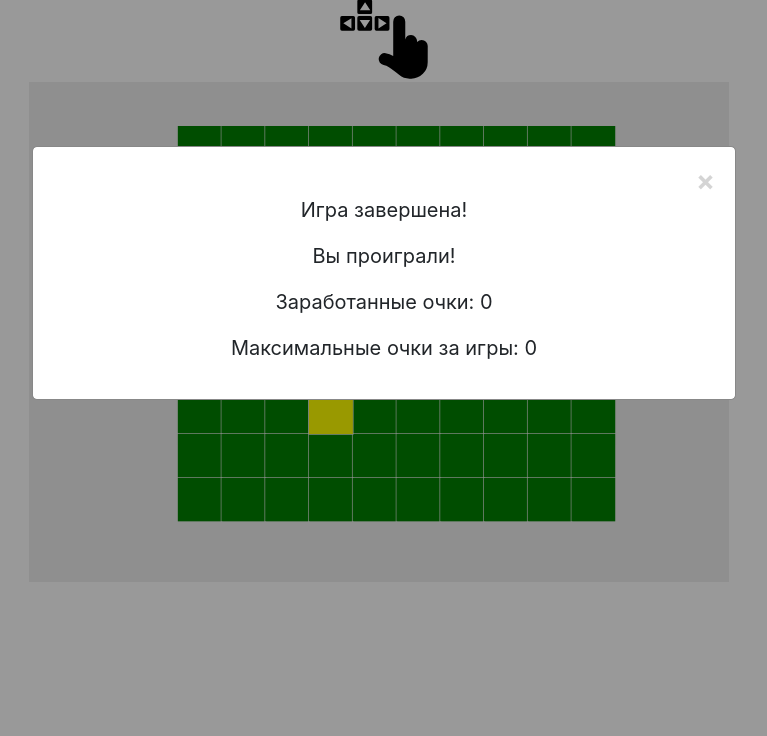
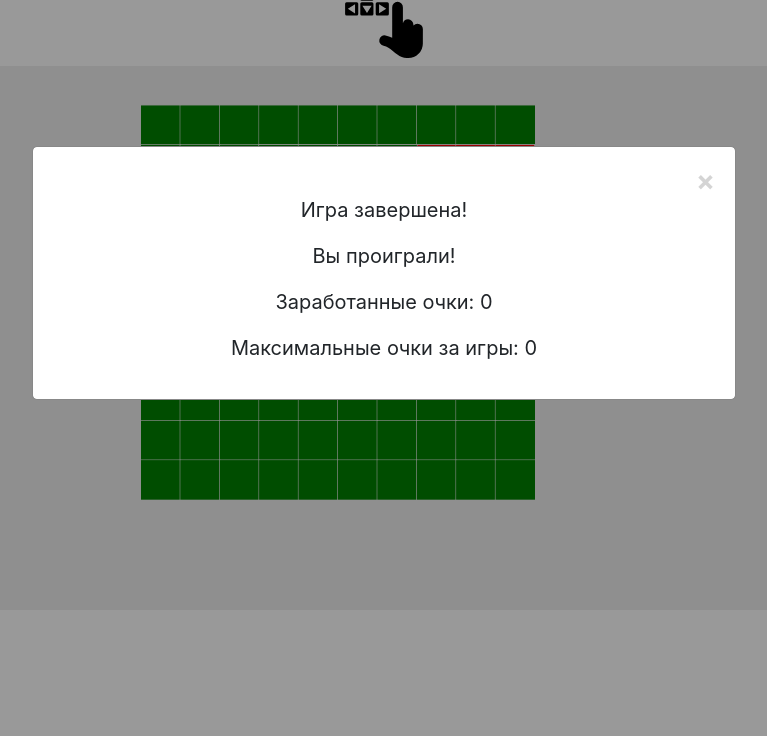
Before and after one commit to AnigalHub/Snake, a website built with webpack: page index.html in a window 1280 px wide. Shown: the part 64-800 px from the top of the page, without its empty margins (256-1023 px from the left). Built offline with nearby package versions, Linux system fonts and the light colour scheme.

Commit message:
добавлена иконка, изменен размер canvas

```diff
--- a/index.html
+++ b/index.html
@@ -3,13 +3,14 @@
 <head>
     <meta charset="UTF-8">
     <title>Игра змейка</title>
+    <link rel="icon" href="favicon.jpg" type="image/jpg">
     <link rel="stylesheet" href="https://maxcdn.bootstrapcdn.com/bootstrap/4.0.0/css/bootstrap.min.css">
 </head>
 <body>
 <div class="container">
     <h1>Игра змейка</h1>
     <svg xmlns="http://www.w3.org/2000/svg" id="_1" data-name="1" viewBox="0 0 100 100"><defs><style>.cls-1{fill:#000;}</style></defs><title>NEWSVG1</title><path class="cls-1" d="M98.59,60a6.7,6.7,0,0,0-6.7-6.7h0a6.68,6.68,0,0,0-5.05,2.31l-.07,0v-1a6.7,6.7,0,0,0-6.7-6.7h0a6.69,6.69,0,0,0-6.44,4.89V33a6.7,6.7,0,1,0-13.39,0V71A28.35,28.35,0,0,0,51.83,68,6.56,6.56,0,0,0,49.51,81c4.39.79,7.69,3.47,11.86,6.86,1.68,1.37,3.42,2.77,5.35,4.16A18.24,18.24,0,0,0,78.55,96.3h1.7A18.32,18.32,0,0,0,98.56,78Z"/><path class="cls-1" d="M34.93,8.11H22.25A1.88,1.88,0,0,0,20.38,10V22.67a1.88,1.88,0,0,0,1.88,1.88H34.93a1.88,1.88,0,0,0,1.88-1.88V10A1.88,1.88,0,0,0,34.93,8.11ZM23.2,20.26l5.77-9,5.77,9Z"/><path class="cls-1" d="M34.93,26.66H22.25a1.88,1.88,0,0,0-1.88,1.88V41.22a1.88,1.88,0,0,0,1.88,1.88H34.93a1.88,1.88,0,0,0,1.88-1.88V28.54A1.88,1.88,0,0,0,34.93,26.66ZM28.75,40l-5.77-9H34.52Z"/><path class="cls-1" d="M15.94,26.66H3.26a1.88,1.88,0,0,0-1.88,1.88V41.22A1.88,1.88,0,0,0,3.26,43.1H15.94a1.88,1.88,0,0,0,1.88-1.88V28.54A1.88,1.88,0,0,0,15.94,26.66ZM4.82,34.82l9-5.77V40.59Z"/><path class="cls-1" d="M56.07,28.54a1.88,1.88,0,0,0-1.88-1.88H41.51a1.88,1.88,0,0,0-1.88,1.88V41.22a1.88,1.88,0,0,0,1.88,1.88H54.19a1.88,1.88,0,0,0,1.88-1.88ZM43.84,40.45V28.92l9,5.77Z"/></svg>
-    <canvas id="myCanvas" width="800" height="500"></canvas>
+    <canvas id="myCanvas" width="1000" height="690"></canvas>
     <div id="ModalWindowEnd" class="modal">
         <div class="modal-content">
             <span class="close">&times;</span>
@@ -26,10 +27,9 @@
 <style>
     /*блок под рисование игры*/
    canvas{
-       width: 700px;
-       height: 500px;
-       padding-bottom: 60px;
-       margin: 0 18% 0;
+       width:75%;
+       padding-left: 4%;
+       margin: 0.5% 18% 0 12%;
        background-color:#eee;
    }
     h1{
@@ -37,9 +37,9 @@
     }
     svg{
         display: block;
-        margin: 0 auto;
-        width: 90px;
-        height: 90px;
+        margin: -1% auto 0;
+        width: 80px;
+        height: 80px;
     }
    /*абзац*/
    p{
```
